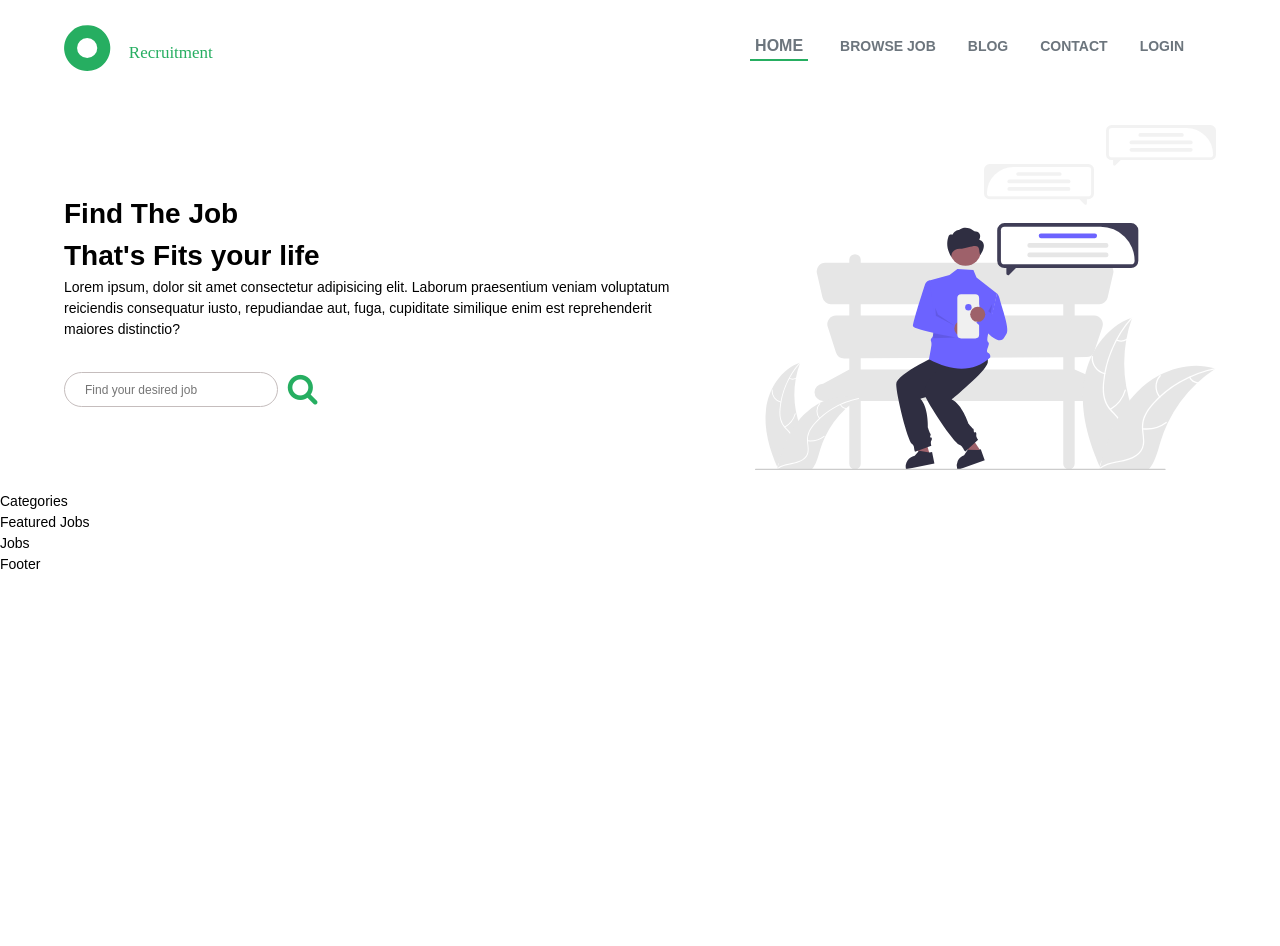
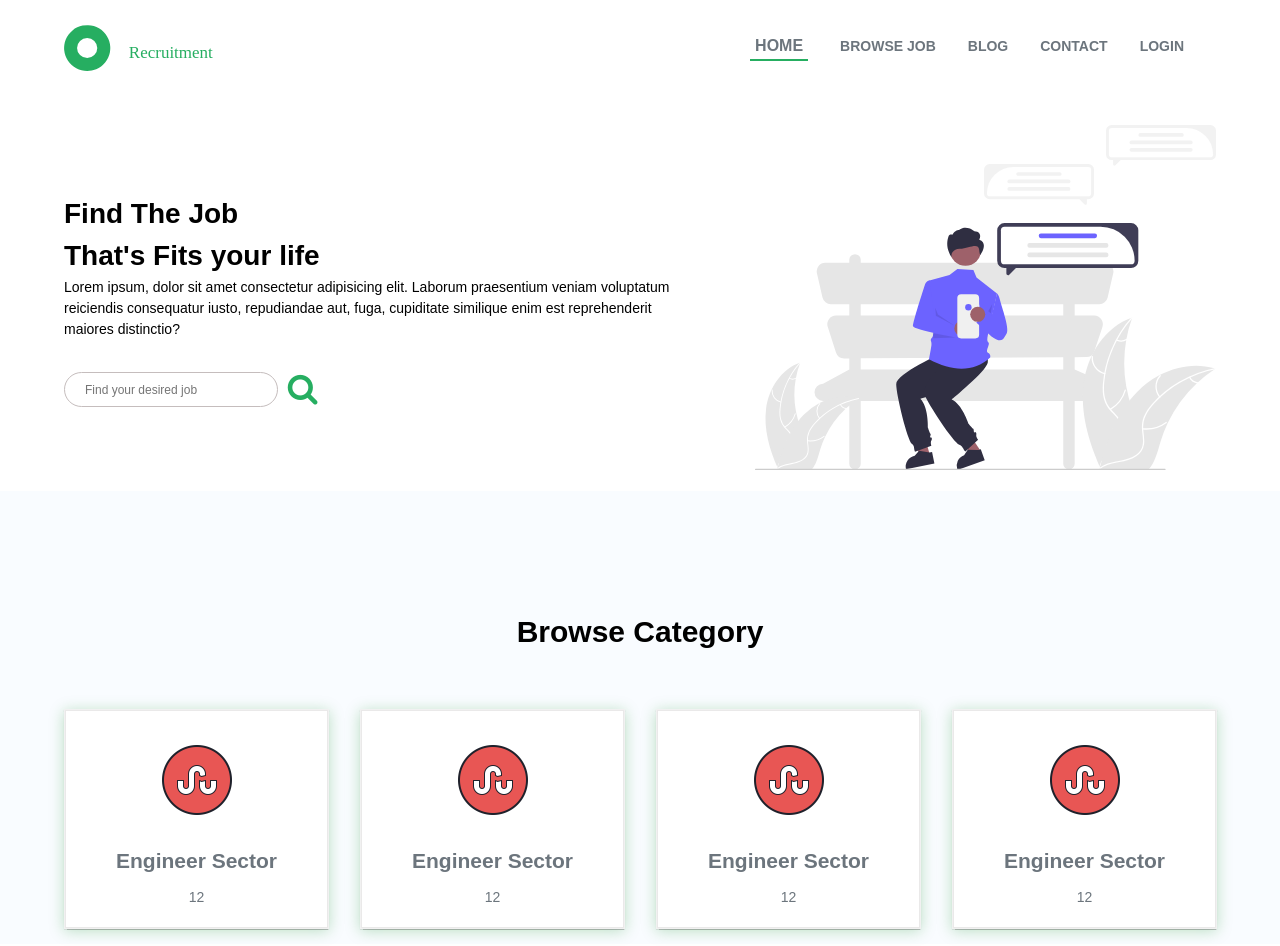
Before and after one commit to AnwarHossainSR/Recruit-Management, a React (Create React App) app in the folder rms-react/: page / in a window 1280 px wide. Shown: the top 946 px of the page. Before the commit the page ends 800 px from the top, so only its background shows below. Built offline with nearby package versions, Linux system fonts and the light colour scheme.

Commit message:
design category section

```diff
--- /dev/null
+++ b/rms-react/src/assets/style/abstracts/_shadow.scss
@@ -0,0 +1,5 @@
+$boxshadow-card:rgba(0, 0, 0, 0.25) 0px 0.0625em 0.0625em,
+rgba(4, 134, 15, 0.25) 0px 0.145em 1em,
+rgba(48, 46, 46, 0.1) 0px 0px 0px 1px inset;
+
+$boxshadow-card-hover:1px 8px 20px grey;
--- a/rms-react/src/assets/style/abstracts/_variables.scss
+++ b/rms-react/src/assets/style/abstracts/_variables.scss
@@ -1,6 +1,10 @@
 $color-primary:#3dcfd3;
 $color-secondary:#6c757d;
 $color-white:#FFFFFF;
-$color-light:#f2f2f2;
+$color-light:#f9fcff;
 $color-danger:#c42828;
 $color-green:#26AE61;
+$color-dark:#111412;
+
+
+$border-card:1px solid #f1f1f1;
--- a/rms-react/src/assets/style/abstracts/index.scss
+++ b/rms-react/src/assets/style/abstracts/index.scss
@@ -1,4 +1,5 @@
+@import 'variables';
+@import 'mixins';
 @import 'functions';
-@import 'mixins';
 @import 'placeholders';
-@import 'variables';
+@import 'shadow';
--- /dev/null
+++ b/rms-react/src/assets/style/components/_category.scss
@@ -0,0 +1,55 @@
+.category {
+    background: $color-light;
+
+    &-container {
+        @include container;
+
+        &-info {
+            margin-top: 6rem;
+            text-align: center;
+            line-height: 2;
+
+            &__heading {
+                font-size: 30px;
+            }
+        }
+
+        &--card-wrapper {
+            margin-top: 3rem;
+            display: grid;
+            grid-template-columns: repeat(4, 1fr);
+            grid-column-gap: 2rem;
+            grid-row-gap: 2rem;
+
+            &__card {
+                transition: all .3s linear;
+                border: $border-card;
+                margin-top: -1px;
+                background: $color-white;
+                padding: 20px;
+                text-align: center;
+                overflow: hidden;
+                display: block;
+                margin-right: -1px;
+                position: relative;
+                box-shadow: $boxshadow-card;
+                cursor: pointer;
+
+                img {
+                    font-size: 1.6rem;
+                    color: $color-white;
+                }
+
+                h1,
+                p {
+                    margin-top: 0.6rem;
+                    color: $color-secondary;
+                }
+
+                &:hover {
+                    box-shadow: $boxshadow-card-hover;
+                }
+            }
+        }
+    }
+}
--- a/rms-react/src/assets/style/components/index.scss
+++ b/rms-react/src/assets/style/components/index.scss
@@ -0,0 +1 @@
+@import 'category'
--- a/rms-react/src/components/user/categories/Category.jsx
+++ b/rms-react/src/components/user/categories/Category.jsx
@@ -1,7 +1,23 @@
 import React from "react";
+import CategoryItem from "./CategoryItem";
 
 const Category = () => {
-  return <div>Categories</div>;
+  return (
+    <section className="category">
+      <div className="category-container">
+        <div className="category-container-info">
+          <h1 className="category-container-info__heading">Browse Category</h1>
+          <p className="category-container-info__description"></p>
+        </div>
+        <div className="category-container--card-wrapper">
+          <CategoryItem />
+          <CategoryItem />
+          <CategoryItem />
+          <CategoryItem />
+        </div>
+      </div>
+    </section>
+  );
 };
 
 export default Category;
--- /dev/null
+++ b/rms-react/src/components/user/categories/CategoryItem.jsx
@@ -0,0 +1,17 @@
+import React from "react";
+import catIcon from "../../../assets/images/default.png";
+import { Link } from "react-router-dom";
+
+const CategoryItem = () => {
+  return (
+    <div className="category-container--card-wrapper__card">
+      <img src={catIcon} alt="Category-icon" width="100px" height="100px" />
+      <Link to="#">
+        <h1>Engineer Sector</h1>
+      </Link>
+      <p>12</p>
+    </div>
+  );
+};
+
+export default CategoryItem;
```
Also changed, not shown: rms-react/src/assets/images/default.png (added).
